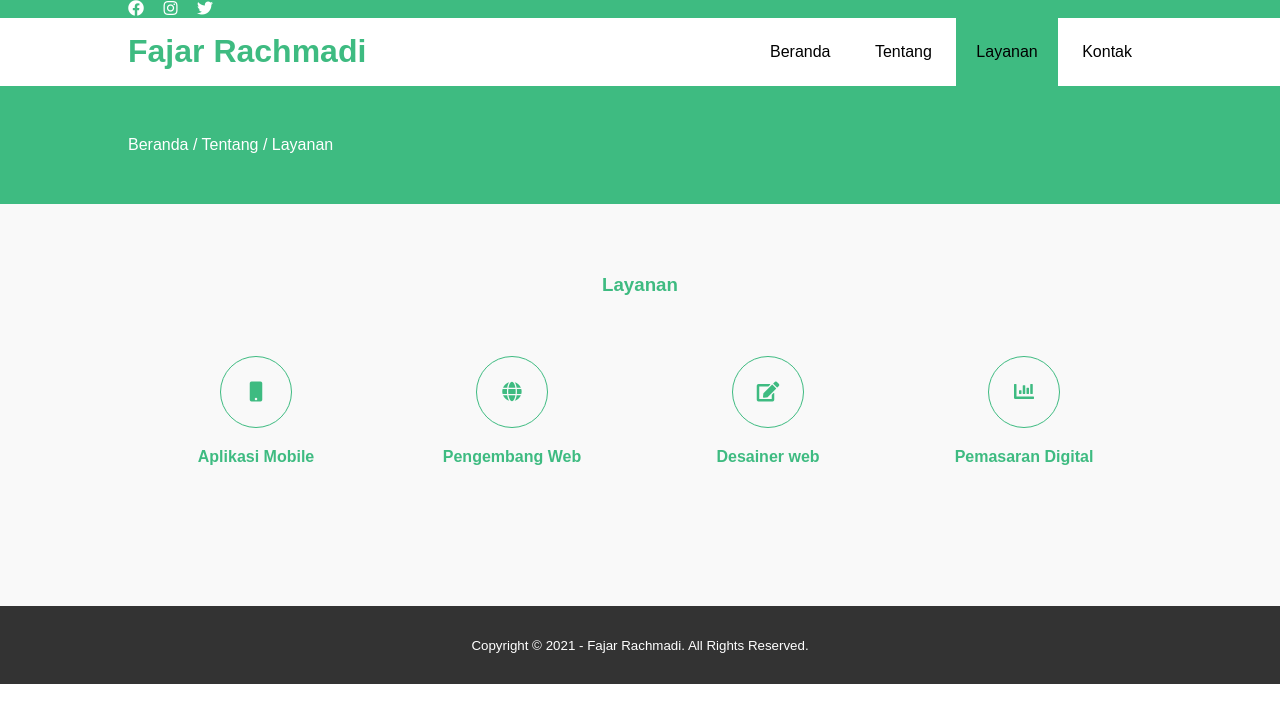
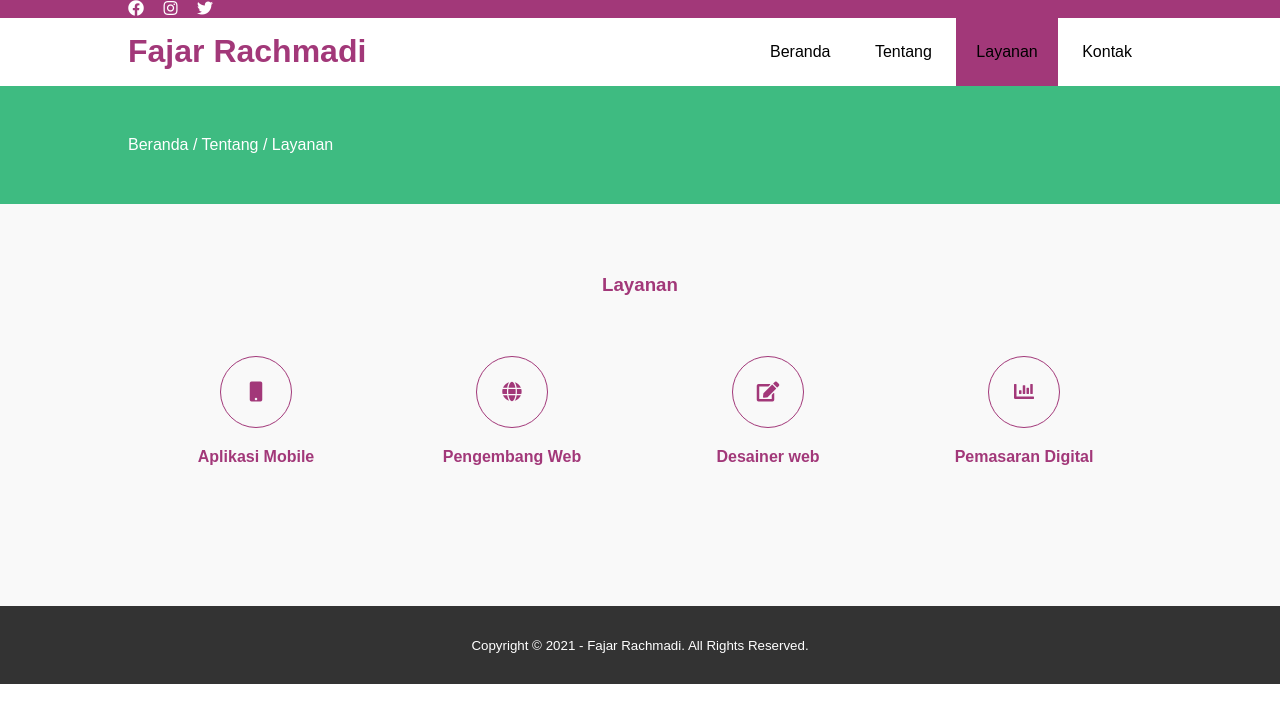
Before and after one commit to webnya-pajar/webnya-pajar.github.io, a plain HTML site: page service.html in a window 1280 px wide. Drawn offline with nearby package versions, Linux system fonts and the light colour scheme.

Commit message:
Update style.css

```diff
--- a/css/style.css
+++ b/css/style.css
@@ -9,7 +9,7 @@ a {
 }
 .medsos	{
 	padding: 5px, 0;
-	background-color: #3ebb81;
+	background-color: #a23879;
 }
 .medsos ul li{
 	display: inline-block;
@@ -28,7 +28,7 @@ a {
 header h1 {
 float: left;
 padding: 15px 0;
-color:  #3ebb81 ;
+color:  #a23879;
 }
 header ul {
 	float: right;
@@ -41,11 +41,11 @@ header ul li a {
 	display: inline-block;
 }
 header ul li a:hover {
-	background-color:  #3ebb81;
+	background-color:  #a23879;
 	color: #fff;
 }
 .active {
-	background-color:  #3ebb81;
+	background-color:   #a23879;
 	color: #fff
 	cursor: pointer;
 }
@@ -80,7 +80,7 @@ section {
 section h3 {
 	text-align: center;
 	padding: 20px 0;
-	color:   #3ebb81;
+	color:   #a23879;
 	margin-bottom: 20px;
 }
 .about,
@@ -98,7 +98,7 @@ section h3 {
 	background-color: #f9f9f9;
 }
 .box {
-	color:  #3ebb81;
+	color:   #a23879;
 }
 .box:after {
 	content: '';
@@ -148,8 +148,8 @@ footer {
 	height: 100px;
 	border: 3px solid #fff;
 	border-radius: 50%;
-	border-top-color:  #3ebb81;
-	border-right-color:  #3ebb81;
+	border-top-color:  #a23879;
+	border-right-color:  #a23879;
 	border-bottom:  #3ebb81;
 	animation: puterin .5s linear infinite;
 }
```
